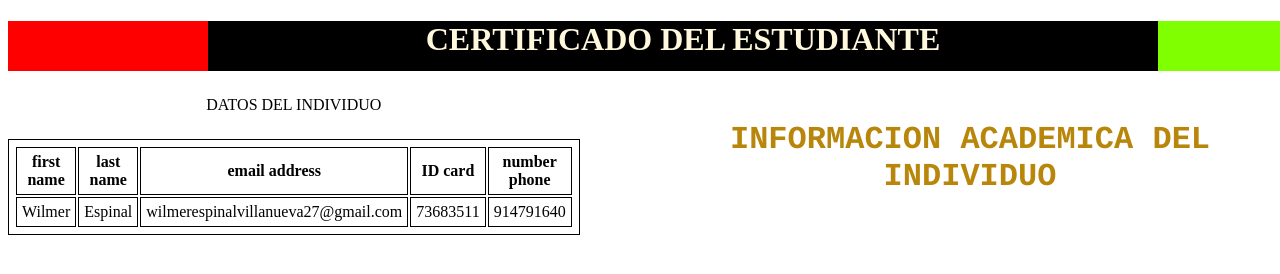
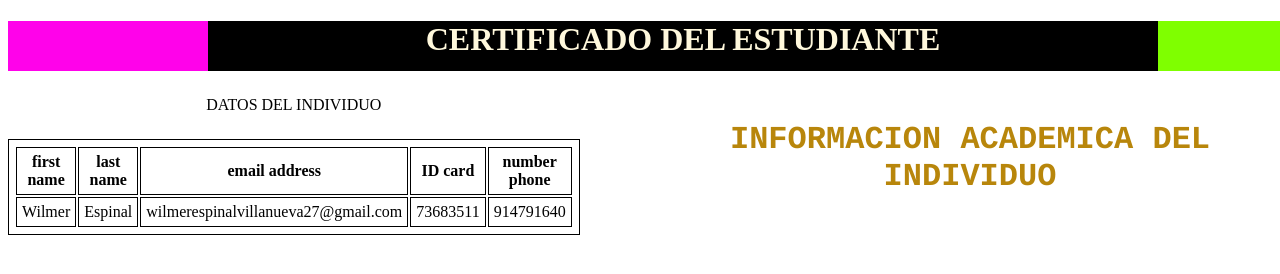
Before and after one commit to VWILMERE/HTML2, a plain HTML site: page index.html in a window 1280 px wide. Shown: the top 274 px of the page. Drawn offline with Linux system fonts and the light colour scheme.

Commit message:
color modificado

```diff
--- a/index.html
+++ b/index.html
@@ -21,7 +21,7 @@
             top: 0px;
         }
         .tres {
-            background-color: red;
+            background-color: rgb(255, 2, 234);
             position: absolute;
             width: 200px;
             height: 50px;
```
